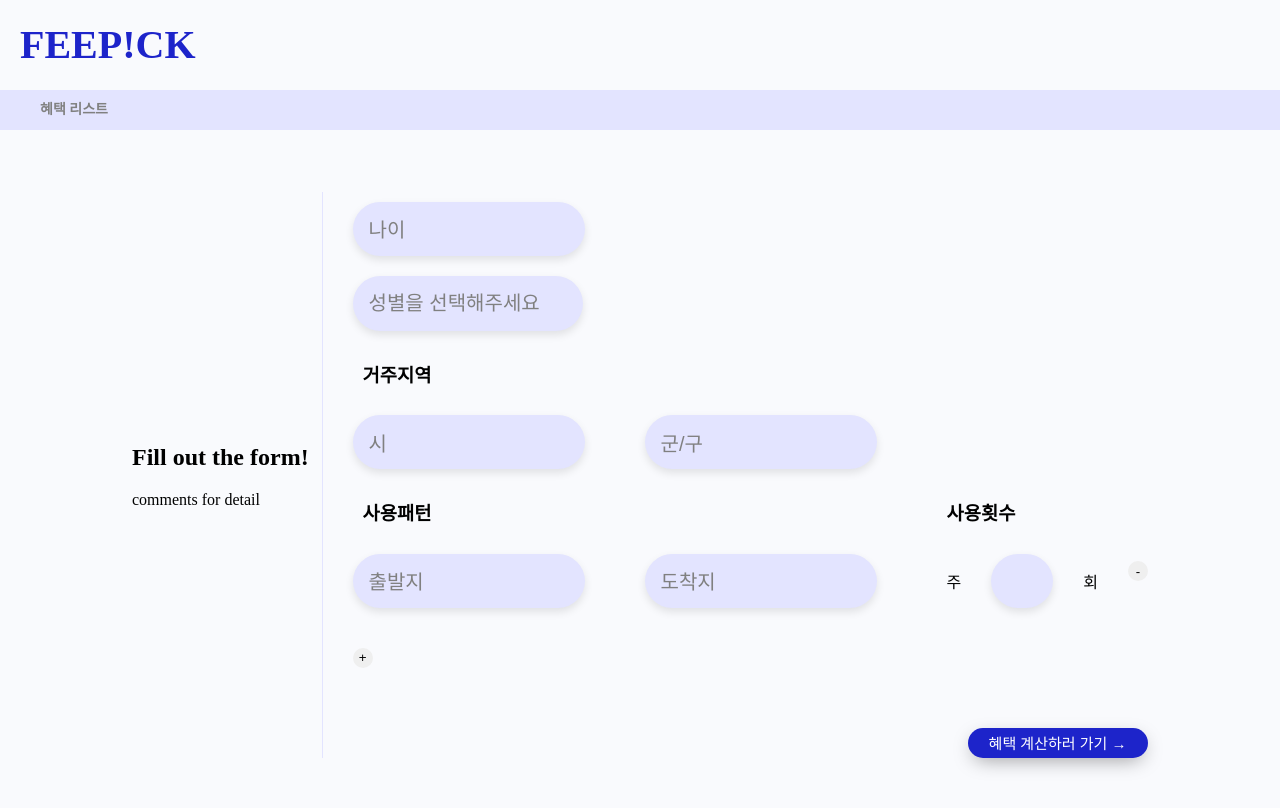
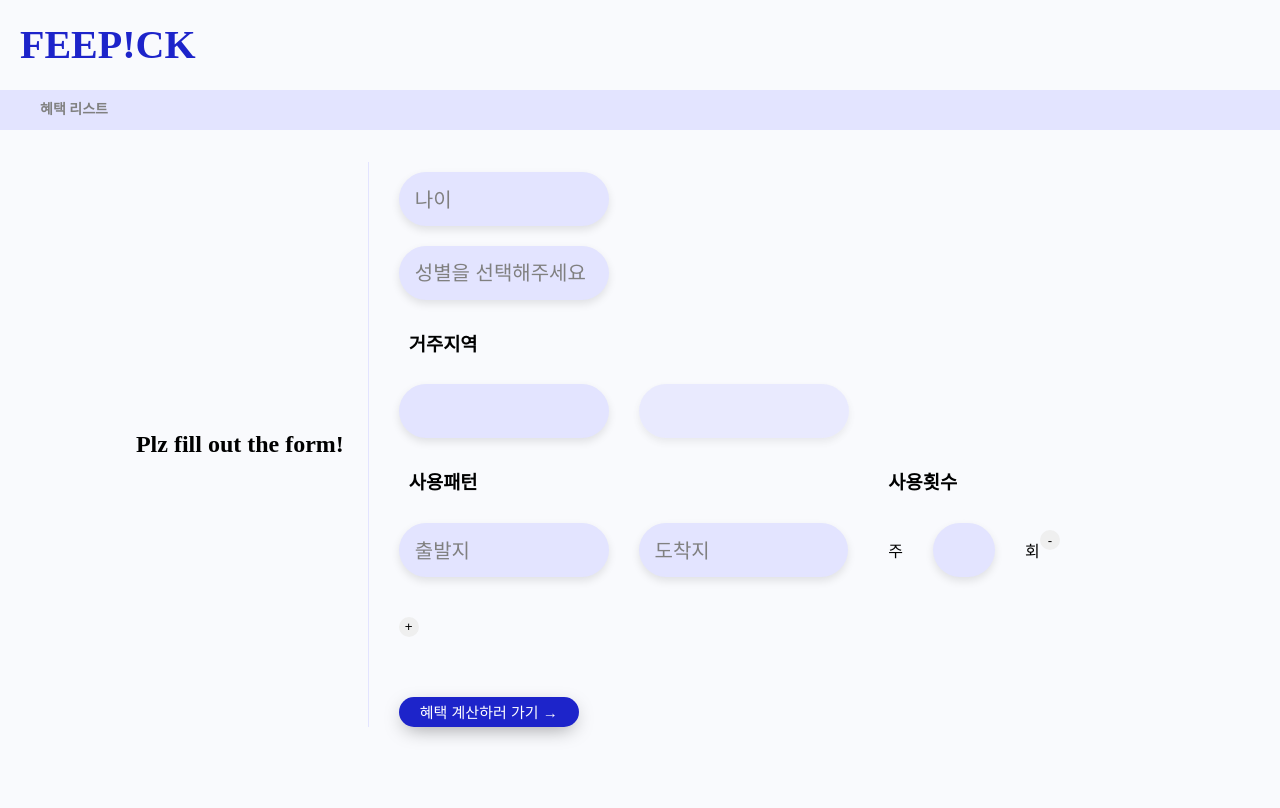
Before and after one commit to CSE4205-Project/FeePick-Front, a React (Vite) app: page / in a window 1280 px wide. Shown: the top 808 px of the page. Built offline with nearby package versions, Linux system fonts and the light colour scheme; a web font is replaced by a local one.

Commit message:
Update UI : RWD

```diff
--- a/config.js
+++ b/config.js
@@ -1,5 +1,5 @@
 const config = {
-  serverUrl: 'http://18.141.159.200:5001/',
+  serverUrl: 'http://13.213.60.12:5001',
 };
 
 export default config;
--- a/src/components/UserInfoForm.css
+++ b/src/components/UserInfoForm.css
@@ -5,7 +5,7 @@ form {
 input {
     background-color: #E3E4FF;
     appearance: none;
-    width: 200px;
+    width: 23.28%;
     height: 30px;
     border-radius: 2rem;
     border:none;
@@ -18,12 +18,14 @@ input {
 select {
     background-color: #E3E4FF;
     appearance: none;
-    width: 230px;
-    height: 55px;
+    width: 27.39%;
+    height: auto;
     border-radius: 2rem;
     border:none;
     padding: 1rem;
-    margin: 10px 30px;
+    margin-top: 10px;
+    margin-bottom: 10px;
+    margin-left: 30px;
     cursor: pointer;
     color: gray;
     font-size: 20px;
@@ -36,11 +38,12 @@ input::placeholder {
 }
 
 .container {
-    margin: 30px 100px 30px;
+    width: 80%;
+    margin: 0 auto;
     display: flex;
     justify-content: space-between;
     align-items: center;
-    padding: 2rem 2rem 1.5rem;
+    padding: 2rem 2rem 1.5rem 0;
     background-color: #F9FAFD;
 }
 
@@ -53,19 +56,12 @@ input::placeholder {
     flex : 1;
 }
 
-h2 {
-    width: 100%;
-    max-width: 25ch;
+.comments h2 {
+    text-align: center;
 }
 
 h3 {
     padding-left: 40px;
-}
-
-p {
-    margin-top: 1rem;
-    font-size: 1rem;
-    max-width: 24ch;
 }
 
 .minus, .plus {
@@ -77,7 +73,6 @@ p {
 
 .minus {
     margin-top: 82px;
-    margin-left: 30px;
 }
 
 .minus:hover, .plus:hover {
@@ -91,7 +86,7 @@ p {
 
 .submit {
     margin-top: 30px;
-    margin-left: 645px;
+    margin-left: 30px;
     width: 180px;
     height: 30px;
     border: none;
@@ -139,3 +134,20 @@ p {
 .container .pattern-location {
     display: flex;
 }
+
+.container .pattern1 {
+    flex: 5;
+}
+
+.container .pattern2 {
+    flex: 2;
+}
+
+.container .pattern3 {
+    flex: 1;
+}
+
+.location-input {
+    width: 100%;
+    margin-right: 0;
+}
--- a/src/components/UserInfoForm.jsx
+++ b/src/components/UserInfoForm.jsx
@@ -1,6 +1,13 @@
 import './UserInfoForm.css';
 import React, { useState } from 'react';
 import { useNavigate } from 'react-router-dom';
+import config from '../../config';
+
+const cities = {
+    "서울특별시": ["강남구", "강동구", "강북구", "강서구", "관악구", "광진구", "구로구", "금천구", "노원구", "도봉구", "동대문구", "동작구", "마포구", "서대문구", "서초구", "성동구", "성북구", "송파구", "양천구", "영등포구", "용산구", "은평구", "종로구", "중구", "중랑구"],
+    "경기도": ["가평군", "고양시", "과천시", "광명시", "광주시", "구리시", "군포시", "김포시", "남양주시", "동두천시", "부천시", "성남시", "수원시", "시흥시", "안산시", "안성시", "안양시", "양주시", "양평군", "여주시", "연천군", "오산시", "용인시", "의왕시", "의정부시", "이천시", "파주시", "평택시", "포천시", "하남시", "화성시"],
+    "인천광역시": ["강화군", "계양구", "미추홀구", "남동구", "동구", "부평구", "서구", "연수구", "옹진군", "중구"],
+};
 
 const UserInfoForm = ({ onSubmit }) => {
     const [formData, setFormData] = useState({
@@ -12,6 +19,14 @@ const UserInfoForm = ({ onSubmit }) => {
     });
 
     const navigate = useNavigate();
+
+    const handleCityChange = (e) => {
+        setFormData({
+            ...formData,
+            residence1: e.target.value,
+            residence2: ''
+        });
+    };
 
     const handleChange = (e, index, field) => {
         const { value } = e.target;
@@ -39,17 +54,33 @@ const UserInfoForm = ({ onSubmit }) => {
         });
     };
 
-    const handleSubmit = (e) => {
+    const handleSubmit = async (e) => {
         e.preventDefault();
-        onSubmit(formData);
-        navigate("/calPage");
+        try {
+            const response = await fetch(`${config.serverUrl}/user/data`, {
+                method: 'POST',
+                headers: {
+                    'Content-Type': 'application/json'
+                },
+                body: JSON.stringify(formData)
+            });
+
+            if (response.ok) {
+                const result = await response.json();
+                onSubmit(result);
+                navigate("/calPage");
+            } else {
+                console.error('Server error:', response.statusText);
+            }
+        } catch (error) {
+            console.error('Network error:', error);
+        }
     };
 
     return (
         <div className="container">
             <div className="comments">
-                <h2>Fill out the form!</h2>
-                <p>comments for detail</p>
+                <h2>Plz fill out the form!</h2>
             </div>
             <form onSubmit={handleSubmit} className="userInfo">
                 <div>
@@ -76,20 +107,29 @@ const UserInfoForm = ({ onSubmit }) => {
                 </div>
                 <div>
                     <h3>거주지역</h3>
-                    <input
-                        type="text"
+                    <select
                         id="residence1"
                         name="residence1"
-                        placeholder="시"
-                        onChange={(e) => setFormData({ ...formData, residence1: e.target.value })}
-                    />
-                    <input
-                        type="text"
+                        value={formData.residence1}
+                        onChange={handleCityChange}
+                    >
+                        <option value=""></option>
+                        {Object.keys(cities).map(city => (
+                            <option key={city} value={city}>{city}</option>
+                        ))}
+                    </select>
+                    <select
                         id="residence2"
                         name="residence2"
-                        placeholder="군/구"
+                        value={formData.residence2}
                         onChange={(e) => setFormData({ ...formData, residence2: e.target.value })}
-                    />
+                        disabled={!formData.residence1}
+                    >
+                        <option value=""></option>
+                        {formData.residence1 && cities[formData.residence1].map(district => (
+                            <option key={district} value={district}>{district}</option>
+                        ))}
+                    </select>
                 </div>
                 <div className="pattern-container">
                     {formData.locations.map((location, index) => (
@@ -98,6 +138,7 @@ const UserInfoForm = ({ onSubmit }) => {
                                 <h3>사용패턴</h3>
                                 <div className="pattern-location">
                                     <input
+                                        className="location-input"
                                         type="text"
                                         id={`departure-${index}`}
                                         name="departure"
@@ -105,6 +146,7 @@ const UserInfoForm = ({ onSubmit }) => {
                                         onChange={(e) => handleChange(e, index, 'departure')}
                                     />
                                     <input
+                                        className="location-input"
                                         type="text"
                                         id={`destination-${index}`}
                                         name="destination"
@@ -128,7 +170,9 @@ const UserInfoForm = ({ onSubmit }) => {
                                     <div className="frequency-text">회</div>
                                 </div>
                             </div>
-                            <button type="button" className="minus" onClick={() => handleRemoveLocation(index)}>-</button>
+                            <div className="pattern3">
+                                <button type="button" className="minus" onClick={() => handleRemoveLocation(index)}>-</button>
+                            </div>
                         </div>
                     ))}
                     <button type="button" className="plus" onClick={handleAddLocation}>+</button>
--- a/src/screens/DetailPage/DetailPage.css
+++ b/src/screens/DetailPage/DetailPage.css
@@ -1,12 +1,18 @@
+.detail-page {
+    justify-content: center;
+    align-items: center;
+}
+
 .detail-page .detail-container {
     display: flex;
     flex-direction: row;
     margin-top: 50px;
+    justify-content: center;
 }
 
 .detail-container .left {
     flex: 4;
-    margin-left: 250px;
+    margin-left: 20%;
 }
 
 .detail-container .right{
@@ -17,7 +23,7 @@
     background-color: #d9d9d9;
     height: 1.5px;
     border:none;
-    width: 50%;
+    width: 55%;
 }
 
 .detail-page hr.line1 {
@@ -44,9 +50,8 @@
 }
 
 .detail-page .redirection {
-    margin-top: 30px;
-    margin-left: 620px;
-    margin-bottom: 30px;
+    margin: 30px auto;
+    display: block;
     width: 130px;
     height: 25px;
     font-weight: 600;
@@ -76,9 +81,7 @@
 
 .detail-page .info-container {
     padding: 10px;
-    margin-right: 365px;
-    margin-left: 325px;
-    margin-top: 20px;
+    margin: 2% 15% auto 15%;
     background-color: #F9FAFD;
 }
 
@@ -92,7 +95,7 @@ body {
 }
 
 .detail-page h4, .detail-page .notes {
-    margin-left: 400px;
+    margin-left: 25%;
 }
 
 .detail-page .annualFeeTable {
@@ -112,7 +115,7 @@ body {
     left: 65%;
     bottom: -1px;
     transform: translateX(-50%);
-    width: 400%;
+    width: 200%;
     height: 1px;
     background-color: #d9d9d9;
 }
@@ -138,3 +141,7 @@ body {
     display: inline-block;
     width: 1em;
 }
+
+.additionalInfo ul {
+    padding-left: 0;
+}
--- a/src/screens/ListPage/ListPage.css
+++ b/src/screens/ListPage/ListPage.css
@@ -1,7 +1,7 @@
 .listing-page .checkbox-container {
     width: 600px;
     height: auto;
-    margin : 50px 410px;
+    margin : 50px auto;
     padding: 0;
     border-radius: 20px;
     box-shadow: 0 4px 8px rgba(0, 0, 0, 0.1);
@@ -42,6 +42,10 @@
     margin-top: 0;
 }
 
+.listing-page .list {
+    margin: 0 auto;
+}
+
 .listing-page .line {
     display: flex;
     align-items: center;
@@ -53,12 +57,12 @@
 }
 
 .listing-page .rectangle {
+    margin: 0 auto;
     background-color: #ffffff;
     border-radius: 4px;
     box-shadow: 0px 8px 34px #0000000f;
     position: relative;
     width: 870px;
-    left: 285px;
     margin-bottom: 20px;
     display: flex;
 }
@@ -157,7 +161,7 @@
     border-radius: 43px;
     height: 50px;
     width: 870px;
-    margin-left: 285px;
+    margin: 0 auto;
     text-align: center;
     line-height: 50px;
 }
```
